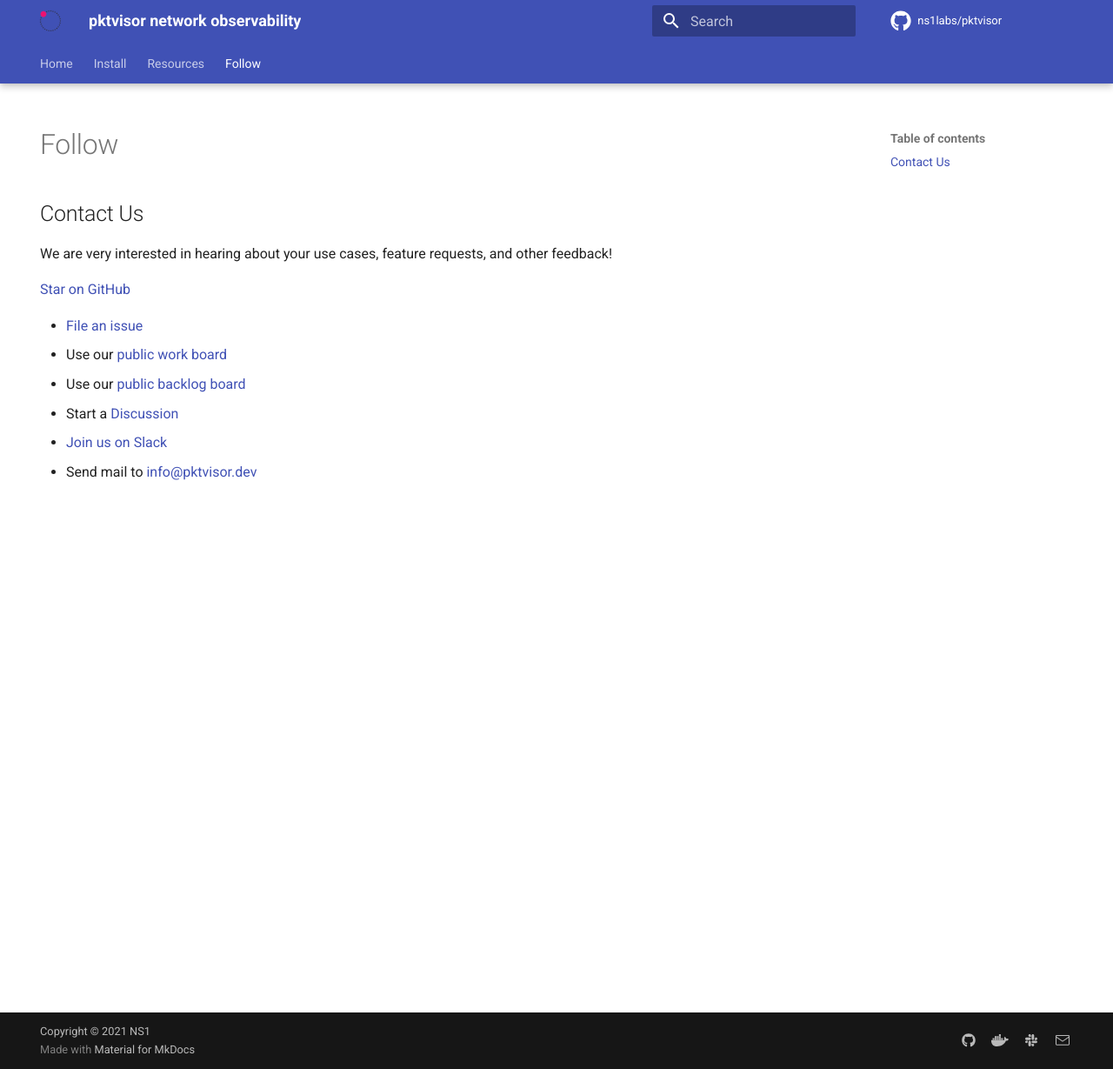
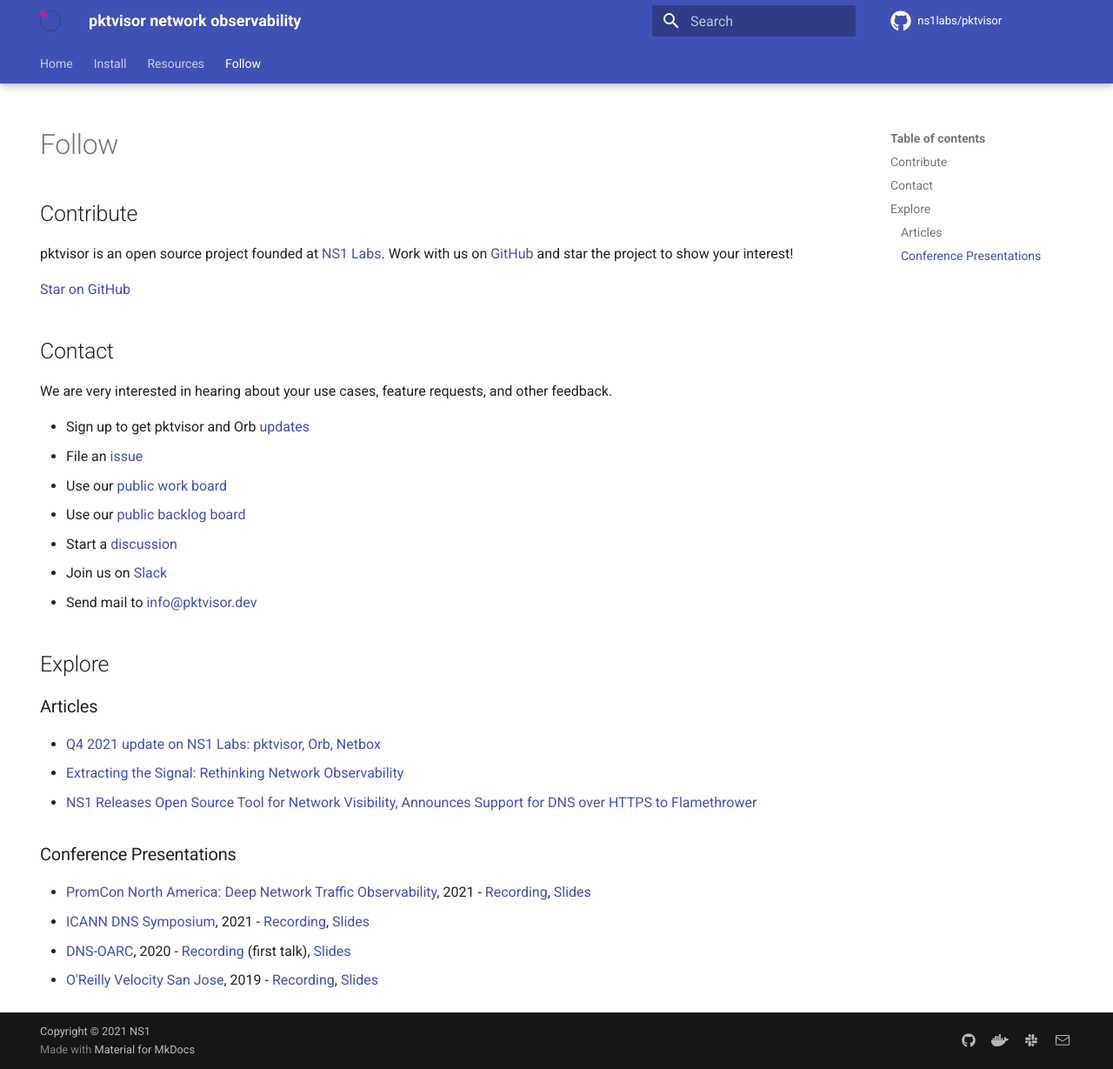
Before and after one commit to orb-community/pktvisor-website, an MkDocs documentation site: the page built from docs/contact.md, in a window 1280 px wide and 1229 px high. Shown: the whole window at 87% size. Built offline with MkDocs 1.6.1 and Material for MkDocs 9.7.7, drawn with Linux system fonts in a browser that asks for light colours; comment, search, counter and statistics services are not loaded.

Commit message:
new headings, content, links

```diff
--- a/docs/contact.md
+++ b/docs/contact.md
@@ -4,15 +4,32 @@
 ---
 <script async defer src="https://buttons.github.io/buttons.js"></script>
 
-## Contact Us
-
-We are very interested in hearing about your use cases, feature requests, and other feedback!
+## Contribute
+pktvisor is an open source project founded at [NS1 Labs](https://ns1.com/labs). Work with us on [GitHub](https://github.com/ns1labs/pktvisor) and star the project to show your interest!
 
 <a class="github-button" href="https://github.com/ns1labs/pktvisor" data-size="large" aria-label="Star ns1labs/pktvisor on GitHub">Star on GitHub</a>
 
-* [File an issue](https://github.com/ns1labs/pktvisor/issues/new)
+## Contact
+
+We are very interested in hearing about your use cases, feature requests, and other feedback.
+
+* Sign up to get pktvisor and Orb [updates](https://resources.ns1.com/get-orb-updates)
+* File an [issue](https://github.com/ns1labs/pktvisor/issues/new)
 * Use our [public work board](https://github.com/ns1labs/pktvisor/projects/1)
 * Use our [public backlog board](https://github.com/ns1labs/pktvisor/projects/2)
-* Start a [Discussion](https://github.com/ns1labs/pktvisor/discussions)
-* [Join us on Slack](https://join.slack.com/t/ns1labs/shared_invite/zt-qqsm5cb4-9fsq1xa~R3h~nX6W0sJzmA)
+* Start a [discussion](https://github.com/ns1labs/pktvisor/discussions)
+* Join us on [Slack](https://join.slack.com/t/ns1labs/shared_invite/zt-qqsm5cb4-9fsq1xa~R3h~nX6W0sJzmA)
 * Send mail to [info@pktvisor.dev](mailto:info@pktvisor.dev)
+
+## Explore
+
+### Articles
+* [Q4 2021 update on NS1 Labs: pktvisor, Orb, Netbox](https://ns1.com/blog/an-update-on-open-source-innovation-at-ns1-labs?utm_content=buffer1816e&utm_medium=social&utm_source=twitter&utm_campaign=nstw)
+* [Extracting the Signal: Rethinking Network Observability](https://ns1.com/blog/extracting-the-signal-rethinking-network-observability)
+* [NS1 Releases Open Source Tool for Network Visibility, Announces Support for DNS over HTTPS to Flamethrower](https://ns1.com/press/ns1-releases-open-source-tool-for-network-visibility-announces-support-for-dns-over-https-to-flamethrower)
+
+### Conference Presentations
+* [PromCon North America: Deep Network Traffic Observability](https://promconna21.sched.com/event/4240ae066bc0fbe9c8c31530af2e5c96), 2021 - [Recording](https://www.youtube.com/watch?v=2yIY0cCJ6Vs), [Slides](https://static.sched.com/hosted_files/promconna21/5c/pktvisor%20PromCon%202021.pdf)
+* [ICANN DNS Symposium](https://www.icann.org/ids), 2021 - [Recording](https://drive.google.com/file/d/14sDxmwvMV1wF_1cBUBv3qj29Hen_thea/view), [Slides](https://www.icann.org/en/system/files/files/presentation-day1c-pktvisor-weyrick-25may21-en.pdf)
+* [DNS-OARC](https://www.dns-oarc.net/), 2020 - [Recording](https://www.youtube.com/watch?v=PwEOePOvkug) (first talk), [Slides](https://indico.dns-oarc.net/event/34/contributions/783/attachments/774/1328/pktvisor3-OARC-sweyrick.pdf)
+* [O'Reilly Velocity San Jose](https://www.oreilly.com/library/view/oreilly-velocity-conference/9781492050582/video325462.html), 2019 - [Recording](https://drive.google.com/file/d/1AjhbUjkXT5saBP6iYIZjoinYsiZ5LDaV/view), [Slides](https://docs.google.com/presentation/d/e/2PACX-1vR984fhii0Pso97RRjSFgZupknwQqf-XMhGuriT8HPHHiLlB1c4SnDtRnJtX66nxYv2GETk4ex81QiU/pub?start=false&loop=false&delayms=3000&slide=id.p1)
```
